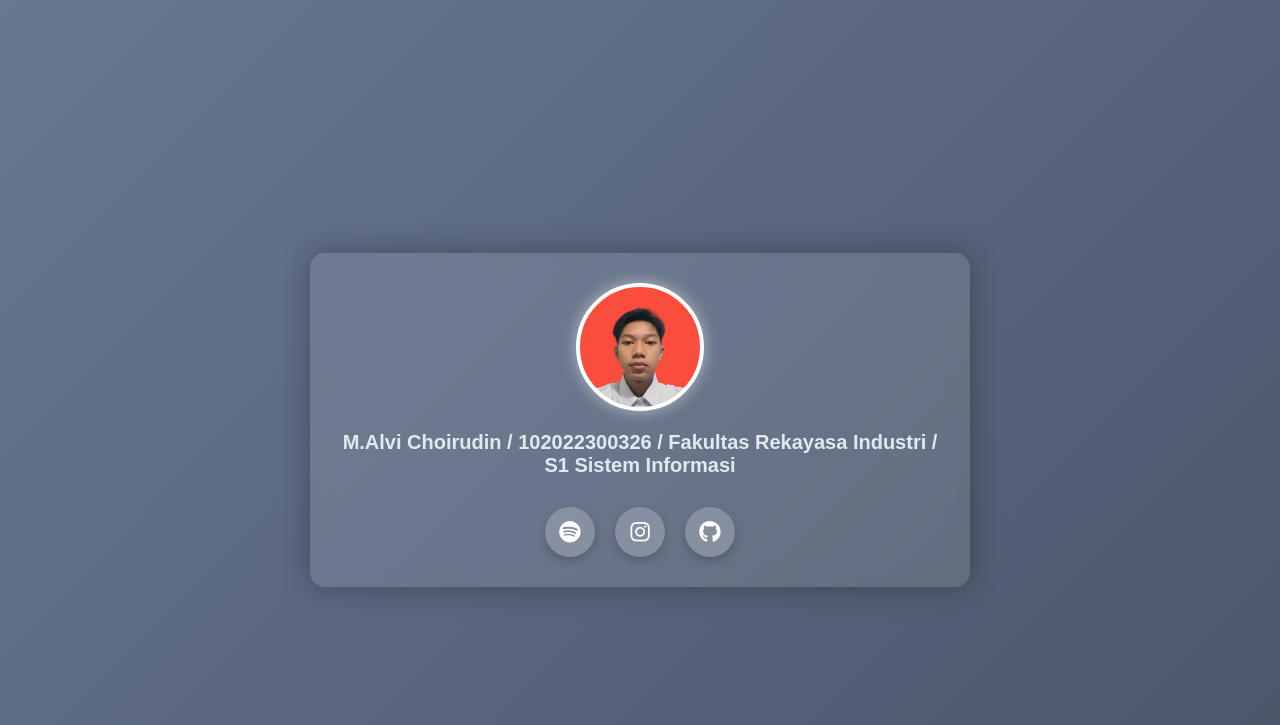
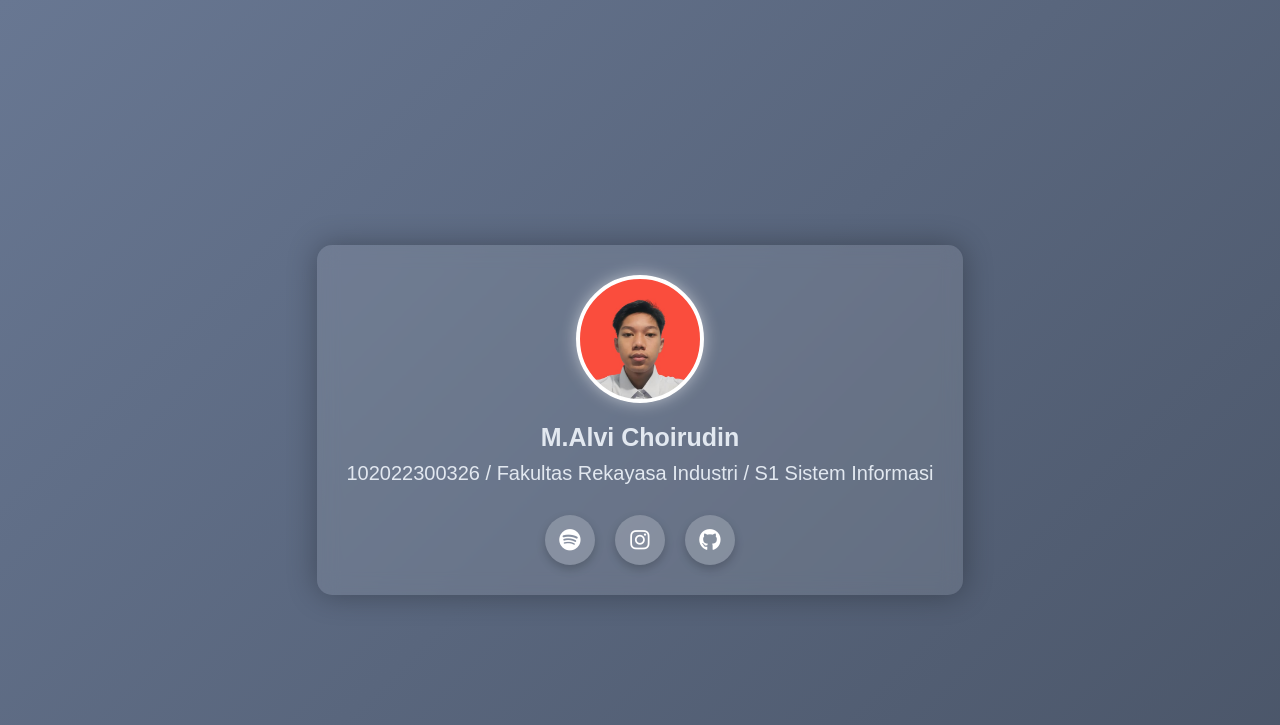
Before and after one commit to AlviChoirudin/portofolio, a PHP site: page / in a window 1280 px wide. Shown: the top 725 px of the page. Run offline with PHP 8.4, Linux system fonts and the light colour scheme; some libraries are stand-ins or nearby versions.

Commit message:
Add files via upload

```diff
--- a/index.html
+++ b/index.html
@@ -13,8 +13,9 @@
   <body>
     <div class="container">
       <div class="profile-img" style="background-image: url('foto.jpg')"></div>
+      <div class="name">M.Alvi Choirudin</div>
       <div class="info">
-        M.Alvi Choirudin / 102022300326 / Fakultas Rekayasa Industri / S1 Sistem
+        102022300326 / Fakultas Rekayasa Industri / S1 Sistem
         Informasi
       </div>
       <div class="social-links">
--- a/styles.css
+++ b/styles.css
@@ -48,10 +48,15 @@ body {
   transform: scale(1.1);
 }
 
+.name {
+  font-size: 25px;
+  font-weight: bold;
+  margin-top: 20px;
+  color: #e2e8f0;
+}
 .info {
-  margin-top: 20px;
+  margin-top: 10px;
   font-size: 20px;
-  font-weight: bold;
   color: #e2e8f0;
 }
 
@@ -83,7 +88,6 @@ body {
   box-shadow: 0 6px 15px rgba(0, 0, 0, 0.3);
 }
 
-
 .info:hover {
   color: #ffffff;
   transition: color 0.3s ease-in-out;
```
